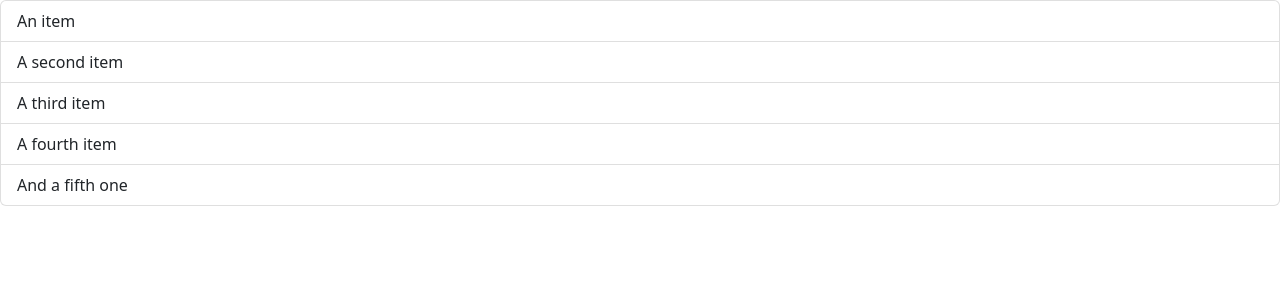
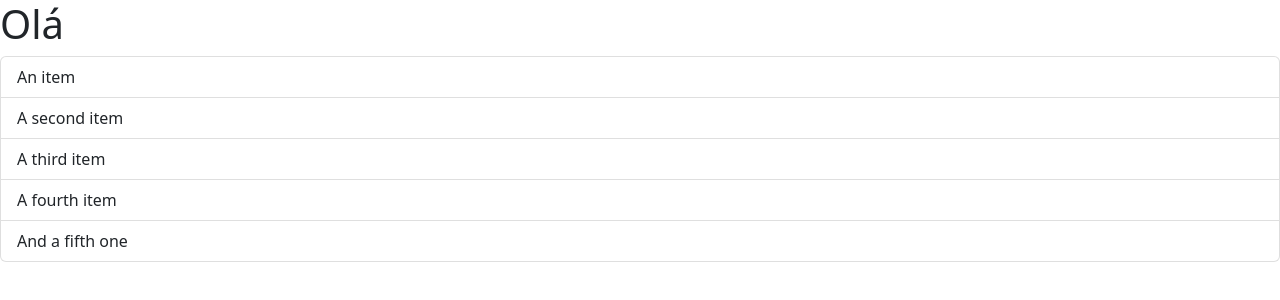
Before and after one commit to cauealb/react-learning, a React (Vite) app: page / in a window 1280 px wide. Shown: the top 300 px of the page. Built offline with nearby package versions, Linux system fonts and the light colour scheme.

Commit message:
Fragments

```diff
--- a/src/Components/ListGroup.tsx
+++ b/src/Components/ListGroup.tsx
@@ -1,11 +1,17 @@
+
+
 function ListGroup() {
-    return (<ul className="list-group">
+    return (
+    <div>
+        <h1>Olá</h1>
+        <ul className="list-group">
             <li className="list-group-item">An item</li>
             <li className="list-group-item">A second item</li>
             <li className="list-group-item">A third item</li>
             <li className="list-group-item">A fourth item</li>
             <li className="list-group-item">And a fifth one</li>
             </ul>
+    </div>
     );
 }
 
```
